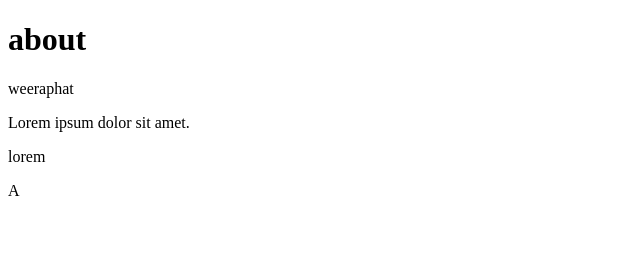
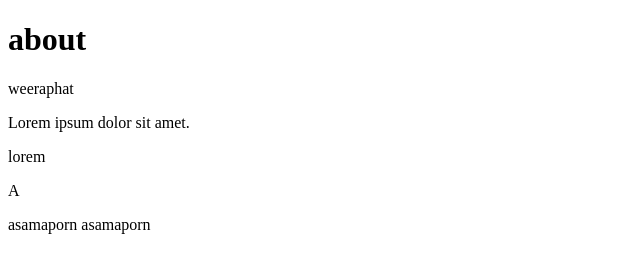
Before and after one commit to Weeraphat2000/Git-test, a plain HTML site: page about.html in a window 1280 px wide. Shown: the whole page, without its empty margins (0-640 px from the left). Drawn offline with Linux system fonts and the light colour scheme.

Commit message:
asamaporn asamaporn

```diff
--- a/about.html
+++ b/about.html
@@ -12,5 +12,7 @@
     <p>lorem</p>
 
     <div>A</div>
+
+    <p>asamaporn asamaporn</p>
 </body>
 </html>
```
